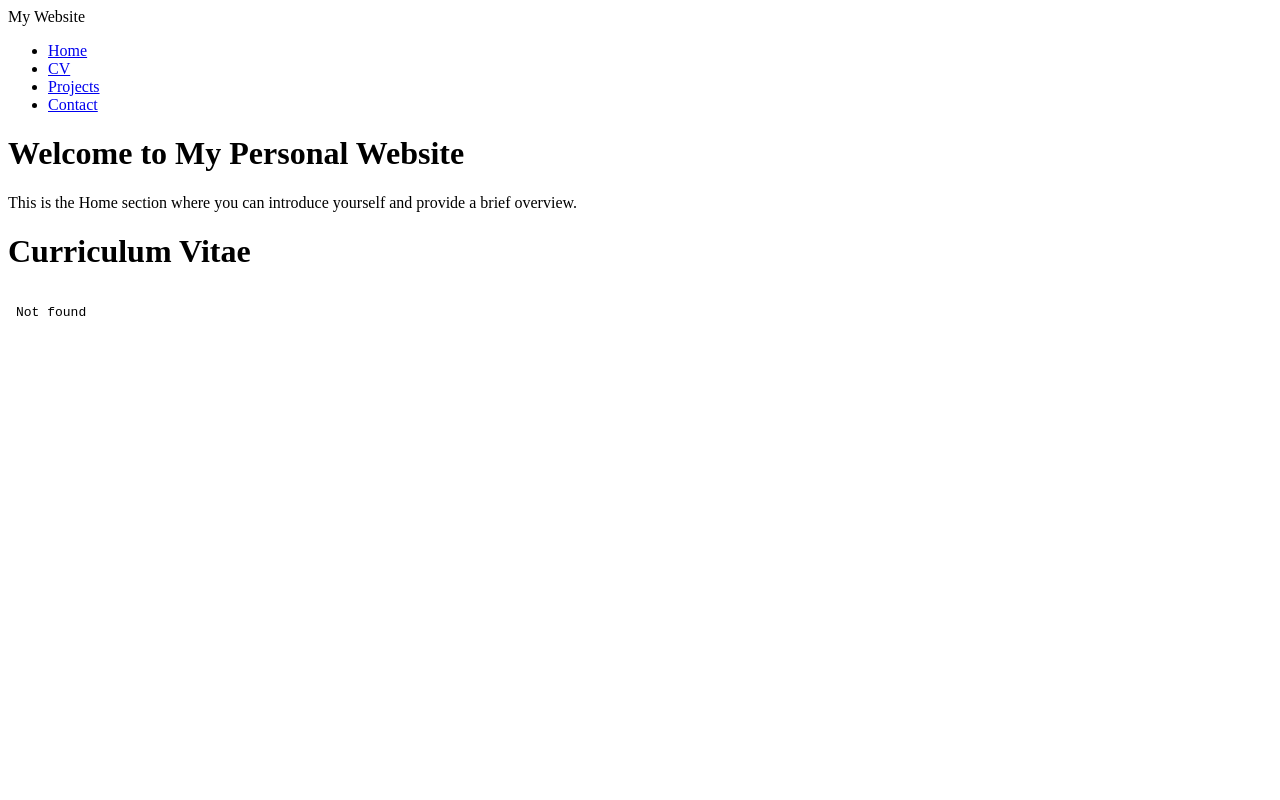
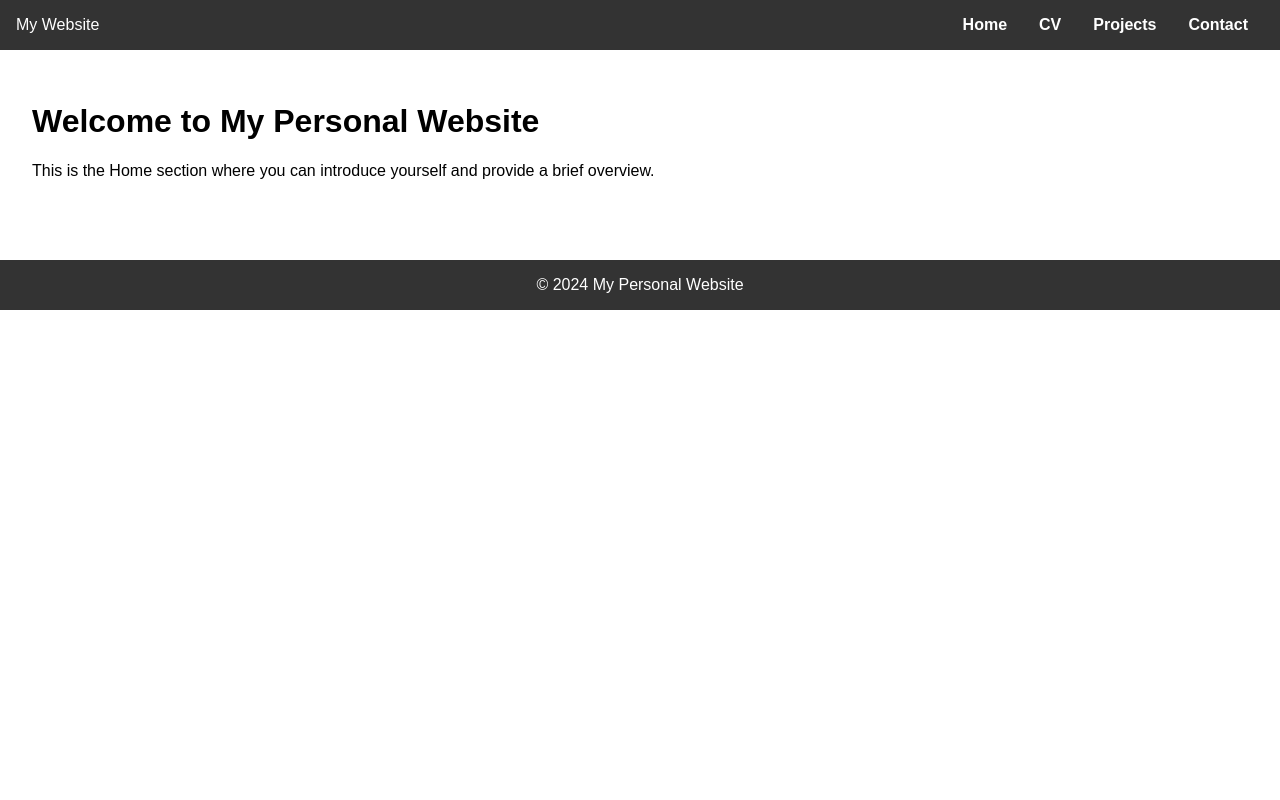
Before and after one commit to abdullahnafisah/abdullahnafisah.github.io, a plain HTML site: page index.html in a window 1280 px wide. Shown: the top 800 px of the page. Drawn offline with Linux system fonts and the light colour scheme; a script that the page names is missing.

Commit message:
update css file

```diff
--- a/assets/css/styles.css
+++ b/assets/css/styles.css
@@ -1 +1,51 @@
-<link rel="stylesheet" href="styles.css">
+body {
+    font-family: Arial, sans-serif;
+    margin: 0;
+    padding: 0;
+    box-sizing: border-box;
+}
+nav {
+    background-color: #333;
+    color: #fff;
+    padding: 1rem;
+    display: flex;
+    justify-content: space-between;
+    align-items: center;
+}
+nav ul {
+    list-style: none;
+    display: flex;
+    margin: 0;
+    padding: 0;
+}
+nav ul li {
+    margin: 0 1rem;
+}
+nav ul li a {
+    text-decoration: none;
+    color: #fff;
+    font-weight: bold;
+}
+nav ul li a:hover {
+    text-decoration: underline;
+}
+.content {
+    padding: 2rem;
+    display: none;
+}
+.content.active {
+    display: block;
+}
+iframe {
+    max-width: 100%;
+    height: 600px;
+    border: 1px solid #ccc;
+    border-radius: 5px;
+}
+footer {
+    text-align: center;
+    padding: 1rem;
+    background-color: #333;
+    color: #fff;
+    margin-top: 2rem;
+}
```
